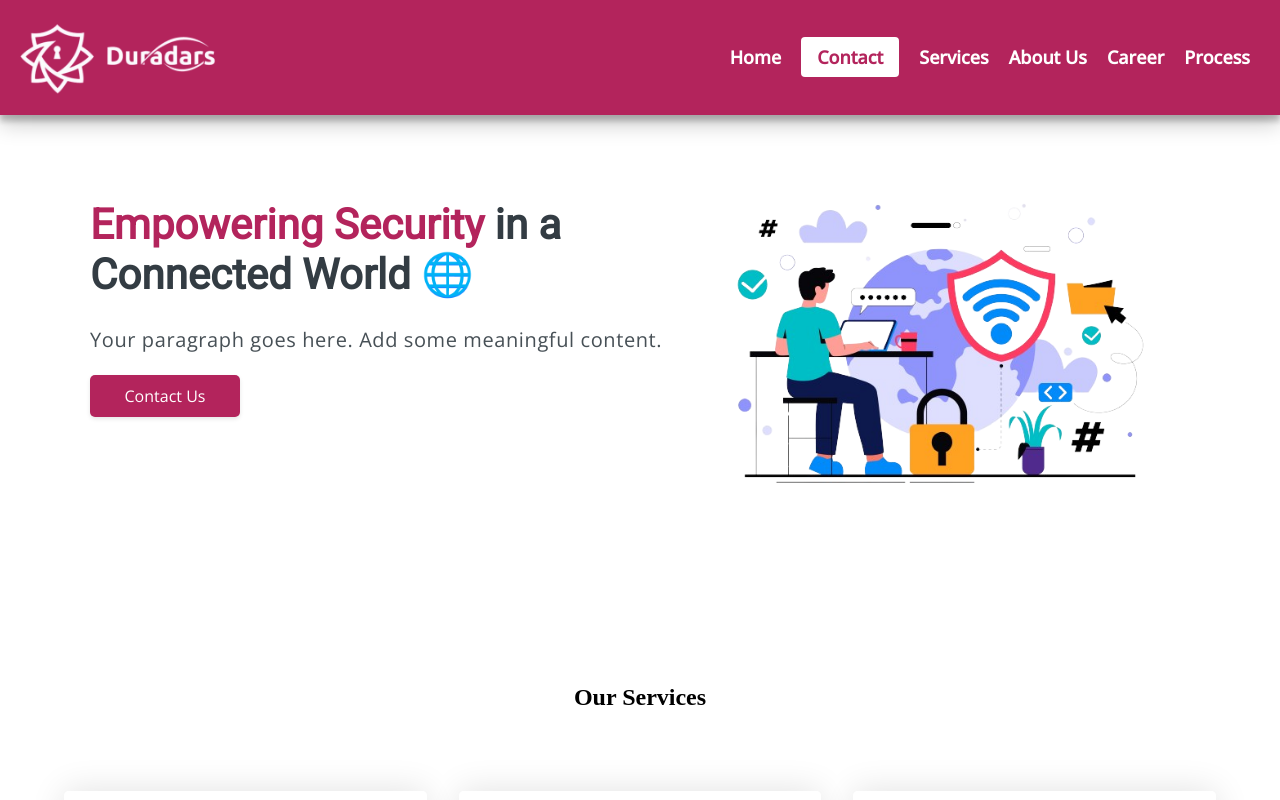
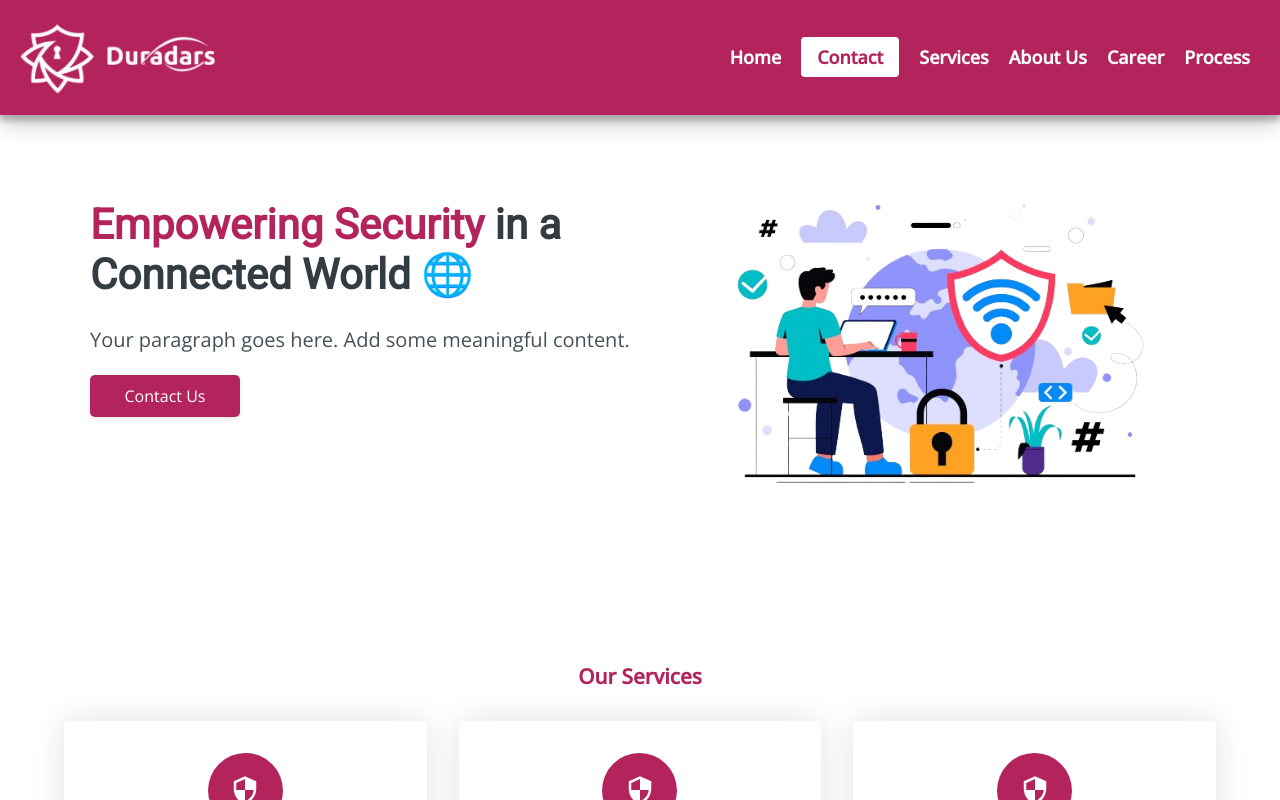
Before and after one commit to devasyarajguru/Duradars-website, a React (Vite) app: page /services in a window 1280 px wide. Built offline with nearby package versions, Linux system fonts and the light colour scheme.

Commit message:
Styling the Services page

```diff
--- a/src/CSS/Services.css
+++ b/src/CSS/Services.css
@@ -3,6 +3,18 @@
     width: 100%;
     display: grid;
     place-items: center;
+    text-align: center;
+    font-family: 'Open Sans', sans-serif;
+    margin-bottom: 250px;
+  }
+
+  #responsive h2
+  {
+    font-size: 1.3em;
+    margin-bottom: 10px;
+    color: #b3245c;
+    padding: 1rem;
+    margin-bottom: 10px;
   }
   .row {
     display: flex;
@@ -17,7 +29,7 @@
     width: 100%;
     height: 100%;
     padding: 2em 1.5em;
-    background: linear-gradient(#ffffff 50%, #2c7bfe 50%);
+    background: linear-gradient(#ffffff 50%, #b3245c 50%);
     background-size: 100% 200%;
     background-position: 0 2.5%;
     border-radius: 5px;
@@ -25,20 +37,25 @@
     cursor: pointer;
     transition: 0.5s;
   }
-  h3 {
-    font-size: 20px;
+  #heading{
+    color: #555;
+    font-size: 1.625em;
+    line-height: 1.6;
+    margin-bottom: 15px;
     font-weight: 600;
-    color: #1f194c;
-    margin: 1em 0;
+    padding: 10px;
+
   }
-  p {
-    color: #575a7b;
-    font-size: 15px;
+  .card-para{
+    color: #555;
+    font-size: 1.1em;
     line-height: 1.6;
+    /* margin-bottom: 25px; */
+    /* padding: 10px; */
     letter-spacing: 0.03em;
   }
   .icon-wrapper {
-    background-color: #2c7bfe;
+    background-color: #b3245c;
     position: relative;
     margin: auto;
     font-size: 30px;
@@ -55,13 +72,15 @@
   }
   .card:hover .icon-wrapper {
     background-color: #ffffff;
-    color: #2c7bfe;
+    color: #b3245c;
+    /* color: #2c7bfe; */
   }
-  .card:hover h3 {
+  .card:hover p , .card:hover #heading{
+    color: #f0f0f0;
+  }
+
+  .card-para:hover{
     color: #ffffff;
-  }
-  .card:hover p {
-    color: #f0f0f0;
   }
   @media screen and (min-width: 768px) {
     section {
```
